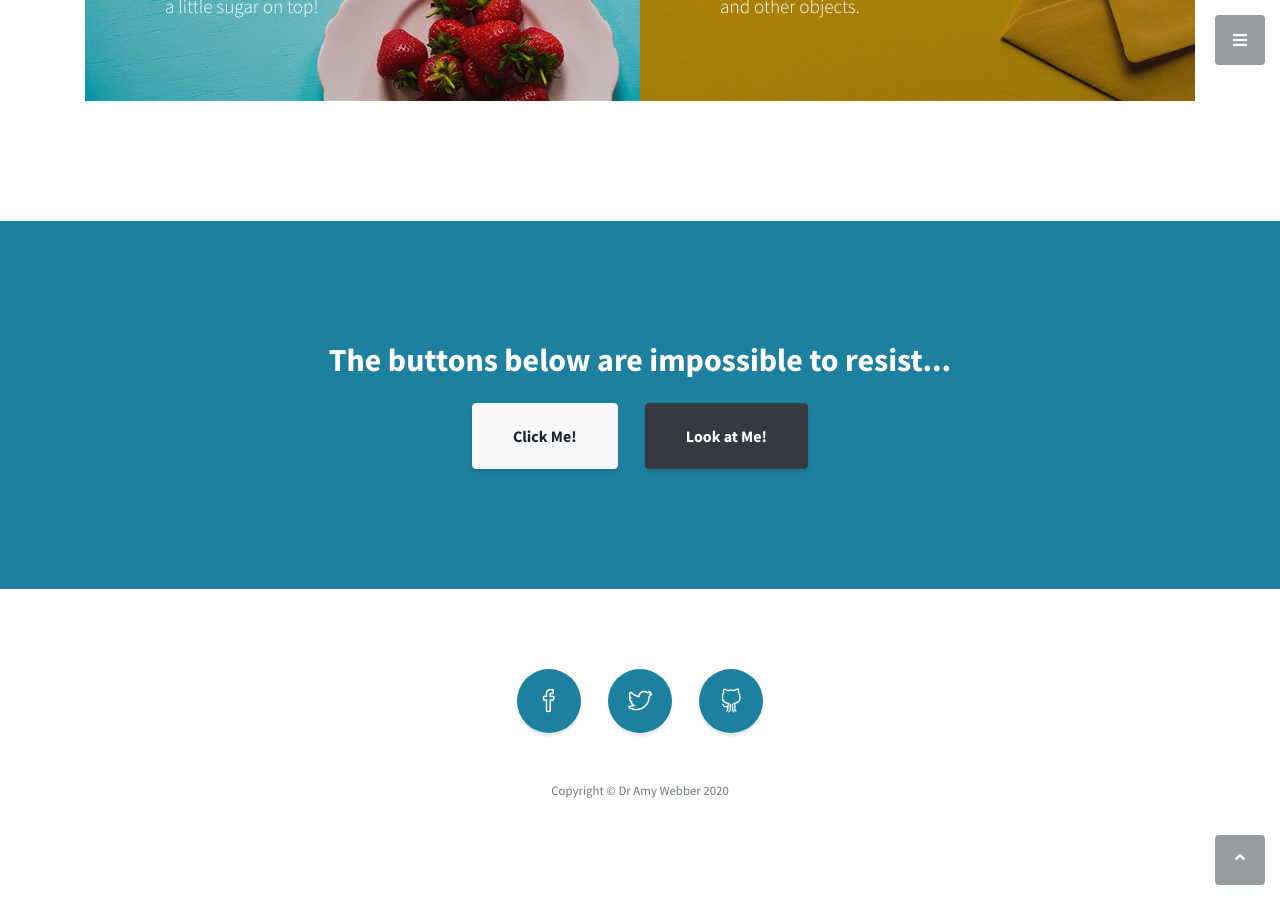
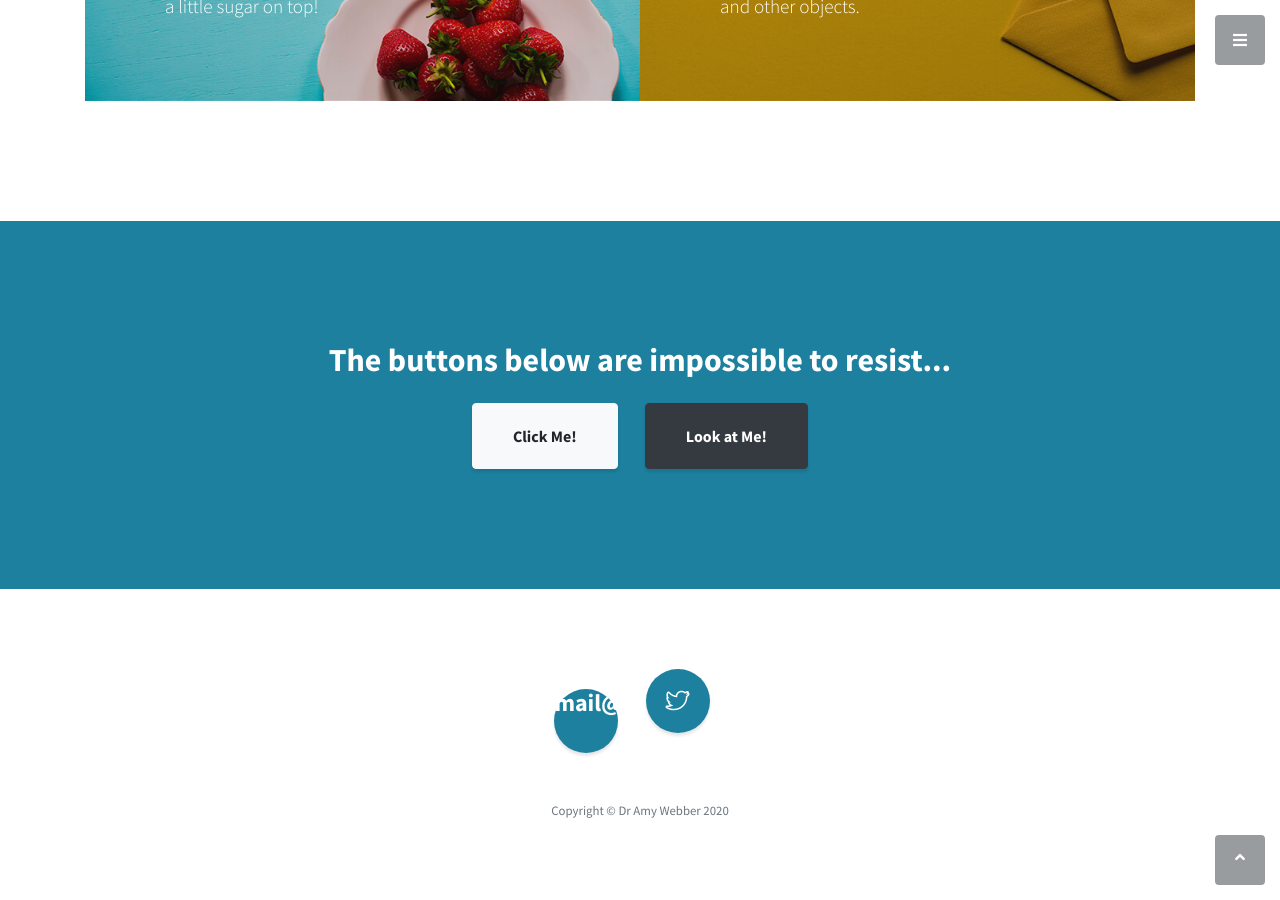
Before and after one commit to mortstar/mortstar.github.io, a Jekyll site: the page built from index.html, in a window 1280 px wide and 900 px high, scrolled down 3695 px. Built offline with Jekyll 4.4.1, drawn with Linux system fonts in a browser that asks for light colours.

Commit message:
Add email addres

```diff
--- a/_includes/footer.html
+++ b/_includes/footer.html
@@ -2,8 +2,11 @@
     <div class="container">
         <ul class="list-inline mb-5">
             <li class="list-inline-item">
-                <a class="social-link rounded-circle text-white mr-3" href="#">
-              <i class="icon-social-facebook"></i>
+                <a class="social-link rounded-circle text-white mr-3" href="mailto:mail@dramywebber.co.uk">
+              <i class="icon-social-envelope"></i>
+              <h4>
+                <strong>mail@dramywebber.co.uk</strong>
+              </h4>
             </a>
             </li>
             <li class="list-inline-item">
@@ -11,11 +14,6 @@
               <i class="icon-social-twitter"></i>
             </a>
             </li>
-            <li class="list-inline-item">
-                <a class="social-link rounded-circle text-white" href="#">
-              <i class="icon-social-github"></i>
-            </a>
-            </li>
         </ul>
         <p class="text-muted small mb-0">Copyright &copy; Dr Amy Webber 2020</p>
     </div>
```
